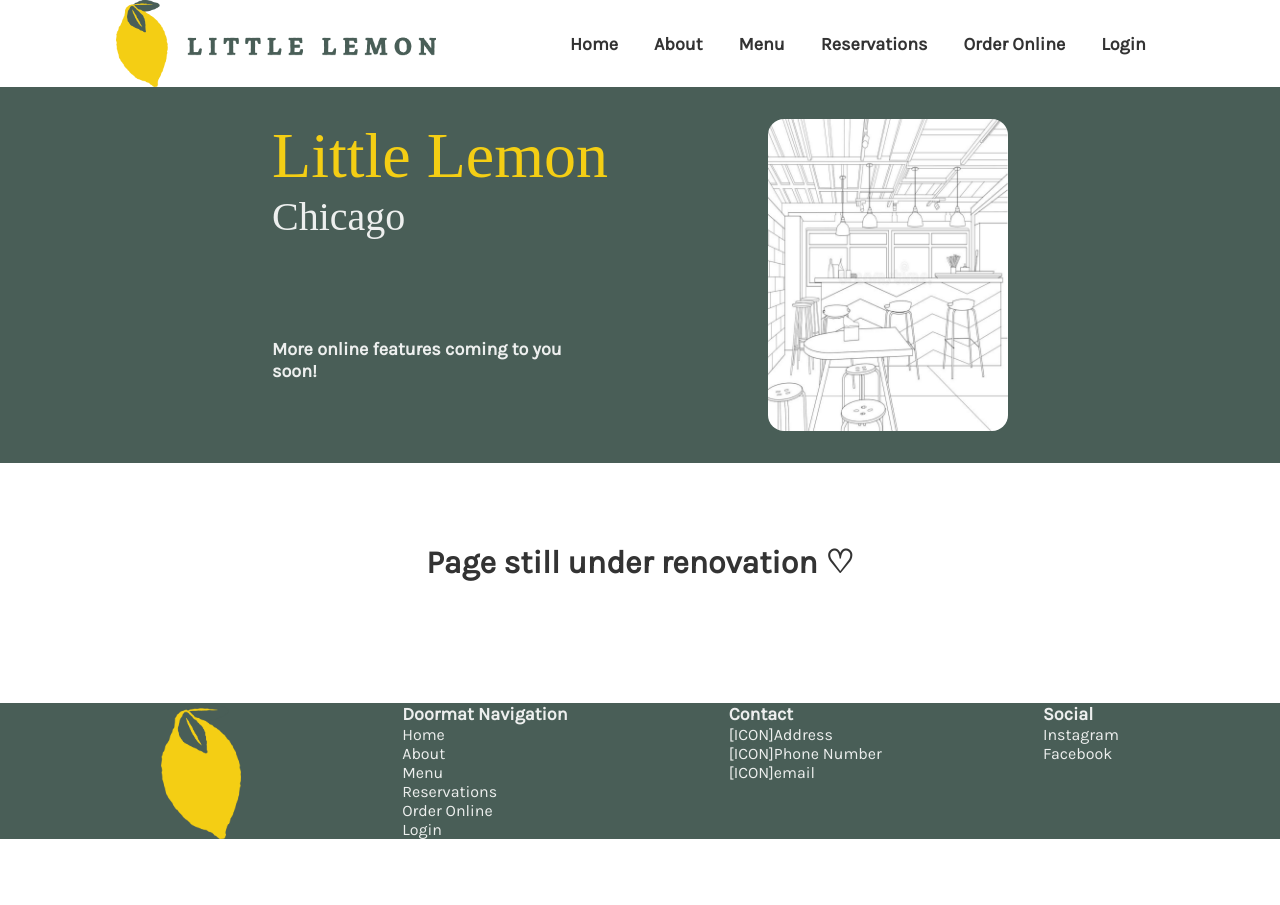
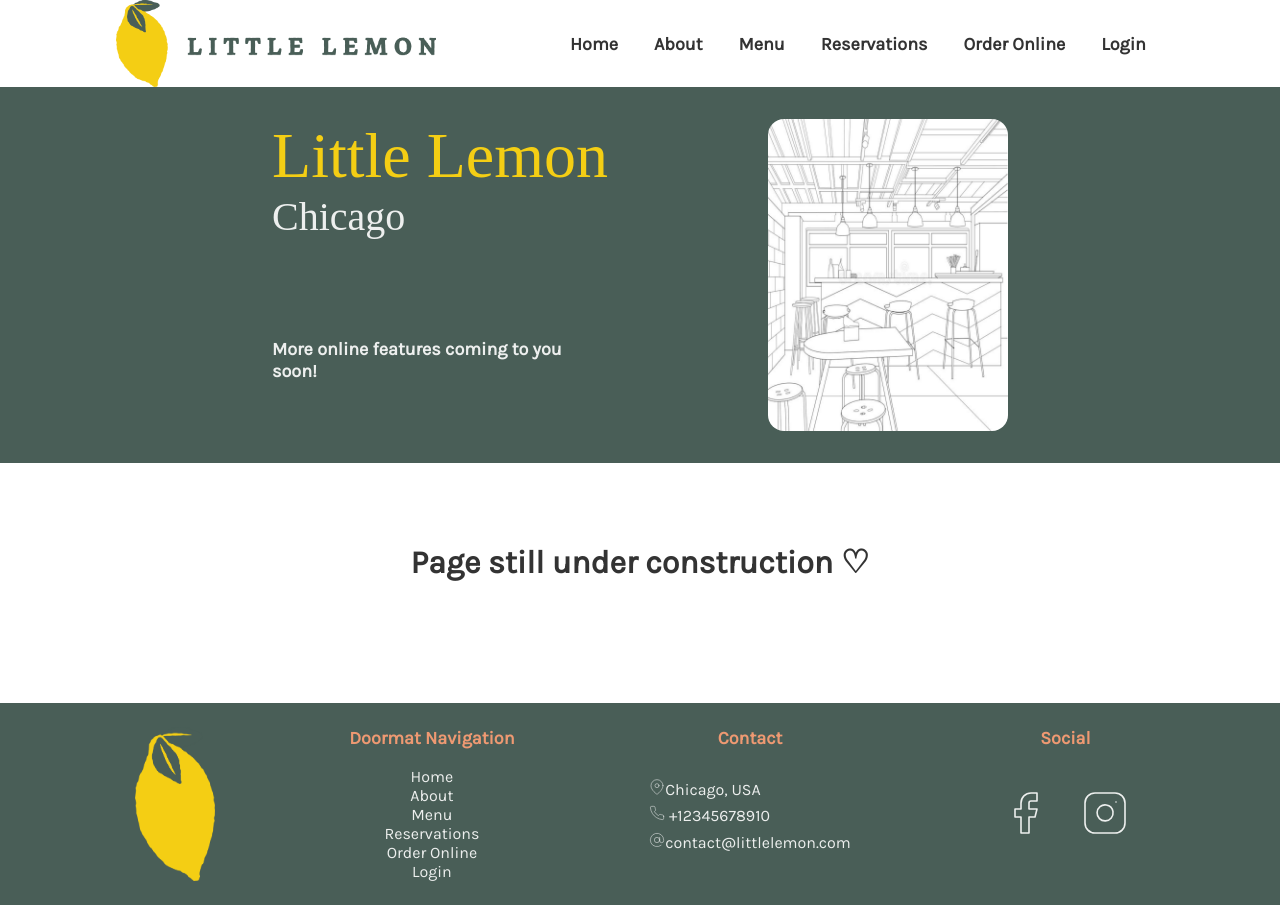
Before and after one commit to CarlosTussi/littlelemon-website, a React (Create React App) app in the folder littlelemon/: page /comingsoon in a window 1280 px wide. Before the commit the page ends 839 px from the top, so only its background shows below. Built offline with nearby package versions, Linux system fonts and the light colour scheme; a web font is replaced by a local one.

Commit message:
[ADD] Logo and style to the footer

```diff
--- a/littlelemon/package.json
+++ b/littlelemon/package.json
@@ -9,6 +9,7 @@
     "formik": "^2.2.9",
     "react": "^18.2.0",
     "react-dom": "^18.2.0",
+    "react-feather": "^2.0.10",
     "react-router-dom": "^6.6.1",
     "react-scripts": "5.0.1",
     "web-vitals": "^2.1.4",
--- a/littlelemon/src/components/ComingSoon.js
+++ b/littlelemon/src/components/ComingSoon.js
@@ -14,7 +14,7 @@ function ComingSoon()
                     height: "10em",
                     paddingTop: "5em"
             }}>
-            <h4>Page still under renovation ♡</h4>
+            <h4>Page still under construction ♡</h4>
           </section>
         </>
     );
--- a/littlelemon/src/components/ConfirmedBooking.js
+++ b/littlelemon/src/components/ConfirmedBooking.js
@@ -1,6 +1,8 @@
 import HeroBanner from './HeroBanner';
 import imgSrc from '../assets/restaurant.jpeg'
 import { useLocation, } from 'react-router-dom';
+import {CheckCircle,} from 'react-feather';
+
 function ConfirmedBooking(props) {
 
     const location = useLocation();
@@ -19,7 +21,7 @@ function ConfirmedBooking(props) {
          })}     */}
 
          <h4>Your Booking is Confirmed!</h4>
-         <p>[Logo] showing a green confirmation tick</p>
+         <CheckCircle size="4em" color="#495E57"/>
          <table>
             <tr>
                 <th colSpan="2">Booking Details</th>
--- a/littlelemon/src/components/Footer.js
+++ b/littlelemon/src/components/Footer.js
@@ -1,5 +1,6 @@
 import footerLogo from '../assets/lemonBright.png'
 import NavItems from '../NavItems';
+import {Facebook, Instagram, MapPin, Phone, AtSign} from 'react-feather';
 
 function Footer(){
     return (
@@ -7,21 +8,21 @@ function Footer(){
             <img src={footerLogo} alt="Logo showing only a yellow lemon" />
             <section className="doormatNav">
                 <h3>Doormat Navigation</h3>
-                    <NavItems />
+                <NavItems />
             </section>
-            <section>
+            <section className="footerContact">
                 <h3>Contact</h3>
                 <ul>
-                    <li>[ICON]Address</li>
-                    <li>[ICON]Phone Number</li>
-                    <li>[ICON]email</li>
+                    <li><MapPin size="1em" strokeWidth="0.8"/>Chicago, USA</li>
+                    <li><Phone size="1em" strokeWidth="0.8"/> +12345678910</li>
+                    <li><AtSign size="1em" strokeWidth="0.8"/>contact@littlelemon.com</li>
                 </ul>
             </section>
-            <section>
+            <section className="footerSocial">
                 <h3>Social</h3>
                 <ul>
-                    <li>Instagram</li>
-                    <li>Facebook</li>
+                    <li><a href='http://facebook.com' target="_blank" rel="noreferrer"><Facebook size="3em" strokeWidth="0.8"/></a></li>
+                    <li><a href='http://instagram.com' target="_blank" rel="noreferrer"><Instagram size="3em" strokeWidth="0.8"/></a></li>
                 </ul>
             </section>
 
--- a/littlelemon/src/index.css
+++ b/littlelemon/src/index.css
@@ -127,6 +127,10 @@ header .navLink {
   text-decoration: none;
   font-weight: 600;
   color: var(--subheading-color);
+}
+
+header .navLink:hover{
+  color: var(--primary-color);
 }
 
 header .hamburgerNav{
@@ -354,40 +358,20 @@ form p{
   color: var(--price-color);
 }
 
-/* FOOTER */
-footer {
-  display: flex;
-  flex-wrap: wrap;
-  justify-content: space-evenly;
-
-  background-color: var(--primary-color);
-}
-
-footer img {
-  max-width: 5em;
-}
-
-footer ul {
-  list-style: none;
-}
-
-footer li{
-  color: var(--subtitle-color);
-}
-
-footer .navLink{
-  text-decoration: none;
-  color: var(--subtitle-color);
-}
 .confirmationTable{
   display: grid;
+  grid-template-columns: auto;
+  grid-template-rows: auto auto auto;
   justify-content: center;
+  justify-items: center;
   margin: 4em 0 4em 0;
 }
 
 .confirmationTable h4 {
   text-align: center;
+  padding:0 0 1em 0;
 }
+
 
 table {
   border-radius: 16px;
@@ -404,6 +388,94 @@ th{
   text-align: center;
 }
 
+/* FOOTER */
+footer {
+  display: flex;
+  flex-wrap: wrap;
+  justify-content: space-evenly;
+
+  background-color: var(--primary-color);
+  padding: 1.5em 0 1.5em 0;
+}
+
+footer img {
+  max-width: 5em;
+}
+
+footer ul {
+  list-style: none;
+}
+
+footer li{
+  color: var(--subtitle-color);
+}
+
+footer h3{
+  color: var(--price-color);
+}
+
+footer .navLink{
+  text-decoration: none;
+  color: var(--subtitle-color);
+}
+
+footer .navLink:hover{
+  color: var(--secondary-color);
+}
+
+.footerSocial{
+  display: grid;
+  grid-template-columns: 1fr;
+  grid-template-rows: auto auto;
+  justify-items: center;
+}
+
+.footerSocial ul{
+  display: flex;
+}
+
+.footerSocial li{
+  padding: 0 1em 0 1em;
+}
+
+.footerSocial a{
+  text-decoration: none;
+  color: var(--card-background);
+}
+
+.footerSocial a:hover{
+  color: var(--secondary-color);
+  cursor: pointer;
+}
+
+.footerSocial h3{
+  grid-column: 1/3;
+}
+
+.footerContact {
+  display: grid;
+  grid-template-columns: 1fr;
+  grid-template-rows: auto auto;
+  justify-items: center;
+}
+
+.footerContact ul{
+  display:flex;
+  flex-direction: column;
+
+}
+
+.footerContact li{
+  padding: 0.2em 0 0.2em 0;
+}
+
+.doormatNav h3{
+  padding: 0 0 1em 0;
+}
+
+.doormatNav:nth-child(2){
+  text-align: center;
+}
 /* Smaller Screens */
 @media only screen and (max-width: 700px){
 
@@ -464,6 +536,10 @@ th{
     justify-items: center;
   }
 
+  footer h3{
+    padding: 0 0 0.5em 0;
+  }
+
   footer img {
     max-width: 3em;
     grid-column: 1/3;
```
Also changed, not shown: 1 other file (tests, documents, lock files or other folders).
